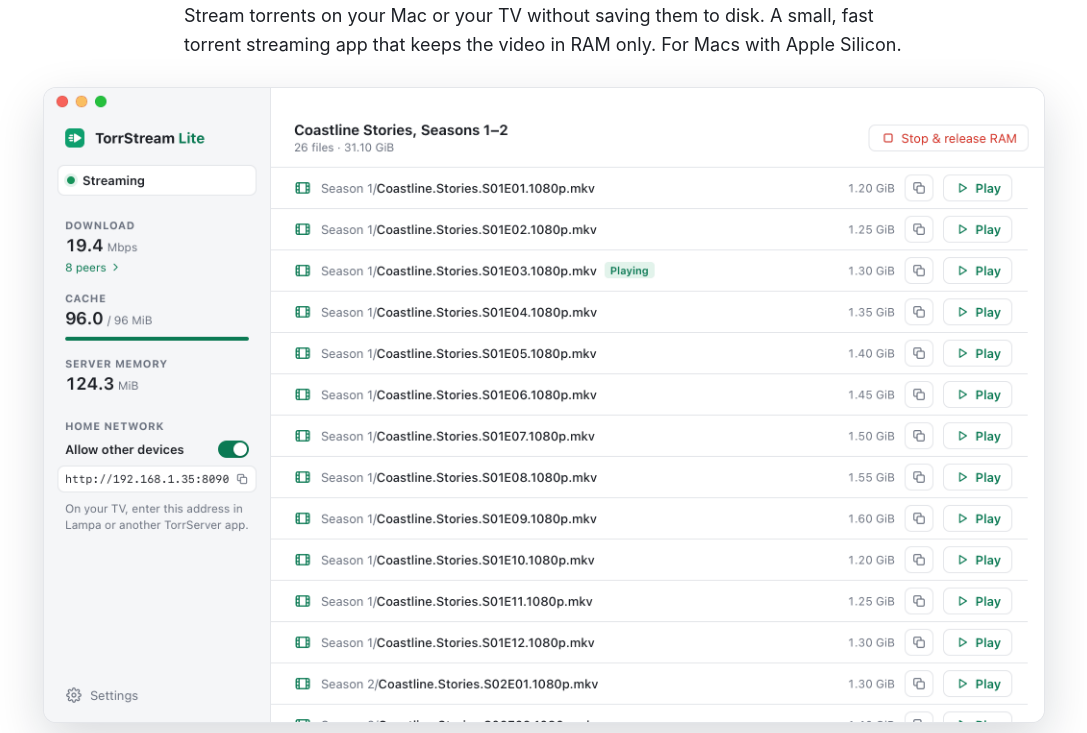
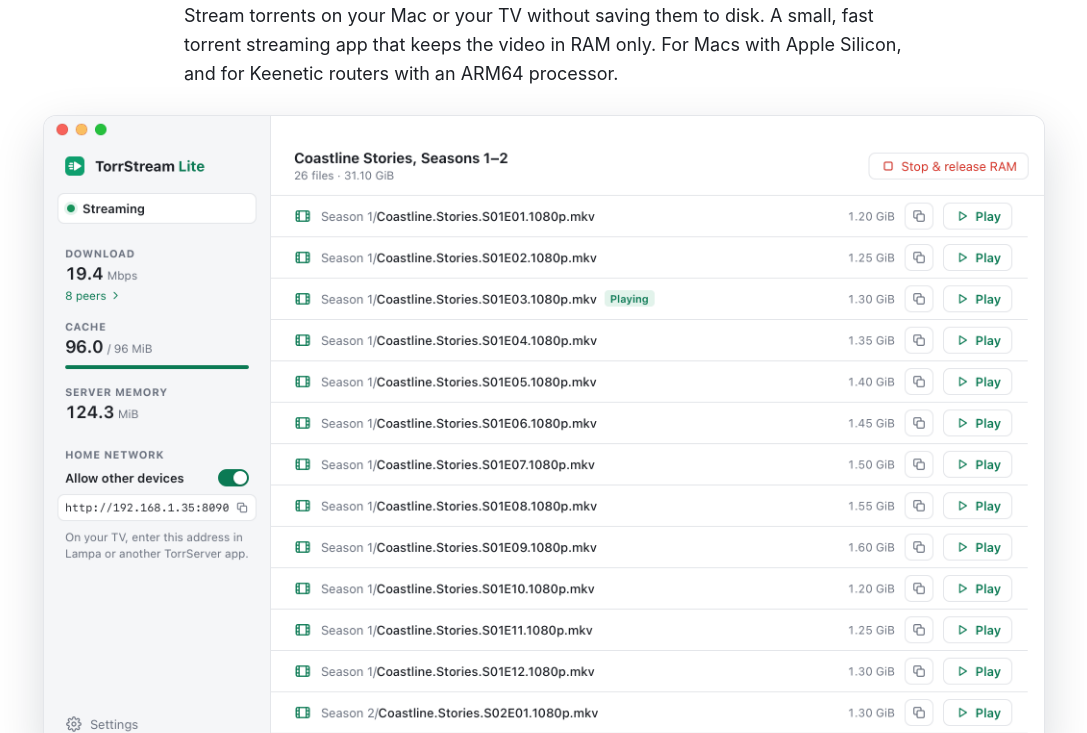
Before and after one commit to andeliseev/andeliseev.github.io, a plain HTML site: page torrstream-lite/index.html in a window 1280 px wide. Shown: the part 104-837 px from the top of the page, without its empty margins (96-1183 px from the left). Drawn offline with Linux system fonts and the light colour scheme.

Commit message:
TorrStream Lite: say that it also runs on ARM64 Keenetic routers
The app list and the first paragraph of its page named only Macs with Apple Silicon.

```diff
--- a/torrstream-lite/index.html
+++ b/torrstream-lite/index.html
@@ -14,7 +14,7 @@
       <img src="favicon.svg" width="40" height="40" alt="">
       TorrStream Lite
     </h1>
-    <p class="lead">Stream torrents on your Mac or your TV without saving them to disk. A small, fast torrent streaming app that keeps the video in RAM only. For Macs with Apple Silicon.</p>
+    <p class="lead">Stream torrents on your Mac or your TV without saving them to disk. A small, fast torrent streaming app that keeps the video in RAM only. For Macs with Apple Silicon, and for Keenetic routers with an ARM64 processor.</p>
 
     <picture class="shot">
       <source media="(prefers-color-scheme: dark)" srcset="screenshot-dark.png">
```
Also changed, not shown: index.html (+1 -1 lines).
